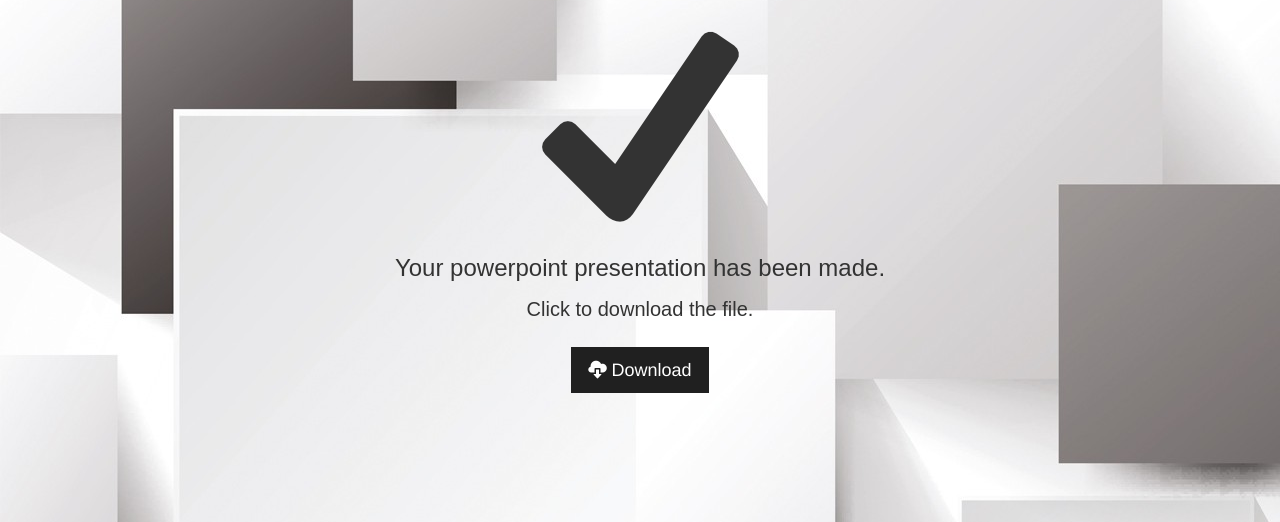
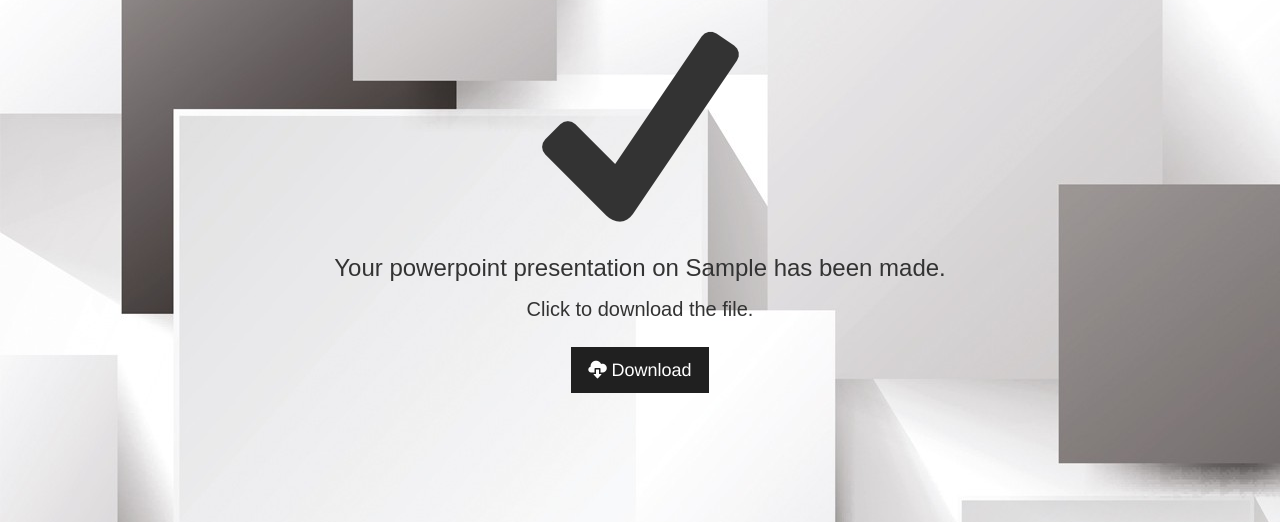
Before and after one commit to arghhjayy/PPTGenerator, a Django app: template pptgen/templates/pptgen/generated.html in a window 1280 px wide. Shown: the part 127-649 px from the top of the page. Run offline with Django 3.2, Linux system fonts and the light colour scheme; the template is opened without the code that fills it: most values are stand-ins (such as "Sample title", 1, 10 or a date in 2020); some libraries are stand-ins or nearby versions.

Commit message:
A grammatical fix and display topic's name on the 'generated' screen

```diff
--- a/pptgen/templates/pptgen/generated.html
+++ b/pptgen/templates/pptgen/generated.html
@@ -75,7 +75,7 @@
         <div class="row" style="margin-top: 0px;">
             <center>
             	<h1>Done!</h1><img src="{% static 'pptgen/images/checkmark.png' %}">
-		        <h2 style="margin-top: 0px;">Your powerpoint presentation has been made.</h2>
+		        <h2 style="margin-top: 0px;">Your powerpoint presentation on {{ ppt_topic }} has been made.</h2>
 		            <h3>Click to download the file.</h3>
 		            <a href="{% static "pptgen/PPTS/"|add:ppt_topic|add:".pptx" %}" download class="btn btn-lg" style="margin-top: 20px;">
          					<span class="glyphicon glyphicon-cloud-download"></span> Download
--- a/pptgen/templates/pptgen/main.html
+++ b/pptgen/templates/pptgen/main.html
@@ -101,9 +101,6 @@
         .navbar a:hover {
             color:  #282828 !important;
         }
-
-
-
 
         .button {
           border-radius: 0px;
@@ -270,7 +267,7 @@
           <div class="container">
             <div class="carousel-caption">
                 <div class="caption5" style="margin-bottom: 25px">
-                  <h1 class="animated fadeInDown"><span style="font-weight: bold;">Welcome! </span>we're so glad you're here</h1>
+                  <h1 class="animated fadeInDown"><span style="font-weight: bold;">Welcome! </span>We're so glad you're here</h1>
                <h2 style="font-variant: normal;">"If you love life, don't waste time, for time is what life is made up of."<br>-Bruce Lee</h2>
                 </div>
                 <div class="imageicon">
```
